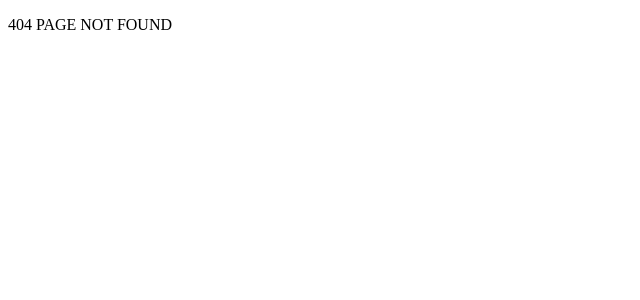
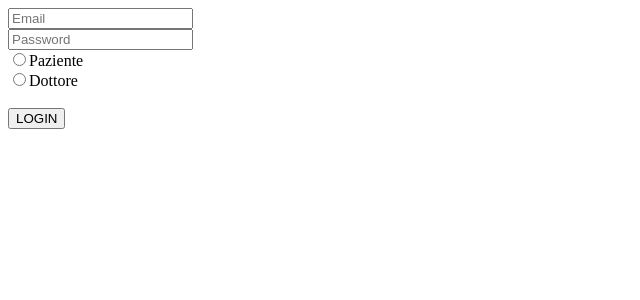
Before and after one commit to packo97/progettoAgile8-FrontEnd, an Angular app: page /login in a window 1280 px wide. Before the commit this address had no page. Shown: the top 300 px of the page, without its empty margins (0-640 px from the left). Built offline with nearby package versions, Linux system fonts and the light colour scheme.

Commit message:
registrazione and login done

```diff
--- a/src/app/app-routing.module.ts
+++ b/src/app/app-routing.module.ts
@@ -2,10 +2,12 @@ import { NgModule } from '@angular/core';
 import { Routes, RouterModule } from '@angular/router';
 import { RegistrazioneComponent } from './registrazione/registrazione.component';
 import { ErrorComponent } from './error/error.component';
+import { LoginComponent } from './login/login.component';
 
 
 const routes: Routes = [
   {path  : 'registrazione', component : RegistrazioneComponent},
+  {path  : 'login', component : LoginComponent},
   {path : '**', component : ErrorComponent}
 ];
 
--- /dev/null
+++ b/src/app/login/login.component.html
@@ -0,0 +1,12 @@
+<div>
+  <input type="text" id="inputemail" placeholder="Email" [(ngModel)]="email">
+  <br>
+  <input type="password" id="inputpassword" placeholder="Password" [(ngModel)]="password">
+  <br>
+  <input type="radio" name="tipo" value="Paziente" [(ngModel)]="login_paziente" checked>
+  <label for="Paziente">Paziente</label><br>
+  <input type="radio" name="tipo" value="Dottore" [(ngModel)]="login_dottore">
+  <label for="Dottore">Dottore</label><br>
+  <br>
+  <button (click)=login() >LOGIN</button>
+</div>
--- /dev/null
+++ b/src/app/login/login.component.ts
@@ -0,0 +1,50 @@
+import { Component, OnInit } from '@angular/core';
+import { Router } from '@angular/router';
+import { LoginService } from '../services/login.service';
+
+@Component({
+  selector: 'app-login',
+  templateUrl: './login.component.html',
+  styleUrls: ['./login.component.scss']
+})
+export class LoginComponent implements OnInit {
+
+  tipo_login = ""
+  email: string = "";
+  password: string = "";
+  login_paziente: boolean;
+  login_dottore: boolean;
+
+  constructor(
+    private route : Router,
+    private service : LoginService
+  ) { }
+
+  ngOnInit() {
+  }
+
+  setTipo(scelta: number){
+    if(scelta == 1){
+      this.tipo_login = "paziente";
+    }
+    else
+      this.tipo_login = "dottore";
+
+      alert(this.tipo_login);
+  }
+
+  login(){
+    var json = {
+      email: this.email,
+      password: this.password,
+    }
+
+    if(this.login_paziente != undefined){
+      this.service.loginPaziente(json);
+    }
+    else if(this.login_dottore != undefined){
+      this.service.loginDottore(json);
+    }
+  }
+
+}
--- a/src/app/registrazione/registrazione.component.ts
+++ b/src/app/registrazione/registrazione.component.ts
@@ -1,11 +1,6 @@
 import { Component, OnInit } from '@angular/core';
 import { Router } from '@angular/router';
 import { MyServiceService } from '../services/my-service.service';
-
-export class Paziente {
-  public nome: string;
-  public cognome: string;
-}
 
 @Component({
   selector: 'app-registrazione',
--- /dev/null
+++ b/src/app/services/login.service.ts
@@ -0,0 +1,26 @@
+import { Injectable } from '@angular/core';
+import { HttpClient } from '@angular/common/http';
+
+@Injectable({
+  providedIn: 'root'
+})
+export class LoginService {
+
+  constructor(
+    private httpClient : HttpClient
+  ) { }
+
+
+  loginPaziente(json){
+    alert(JSON.stringify(json));
+    this.httpClient.post("http://localhost:8080/restex/loginPaziente",json).subscribe(
+      response => console.log(response)
+    );
+  }
+
+  loginDottore(json){
+    this.httpClient.post("http://localhost:8080/restex/loginDottore",json).subscribe(
+      response => console.log(response)
+    );
+  }
+}
--- a/src/app/services/my-service.service.ts
+++ b/src/app/services/my-service.service.ts
@@ -2,11 +2,6 @@ import { Injectable } from '@angular/core';
 import { HttpClient, HttpHeaders } from '@angular/common/http';
 
 
-
-export class Paziente {
-  nome: string;
-  cognome: string;
-}
 
 @Injectable({
   providedIn: 'root'
@@ -18,7 +13,7 @@ constructor(
 ) { }
 
 registrazionePaziente(json){
-
+  alert(JSON.stringify(json))
   this.httpClient.post("http://localhost:8080/restex/paziente",json).subscribe(
     response => console.log(response)
   );
```
Also changed, not shown: src/app/app.module.ts (+6 -2 lines), src/app/login/login.component.scss (added), 2 other files (tests, documents, lock files or other folders).
